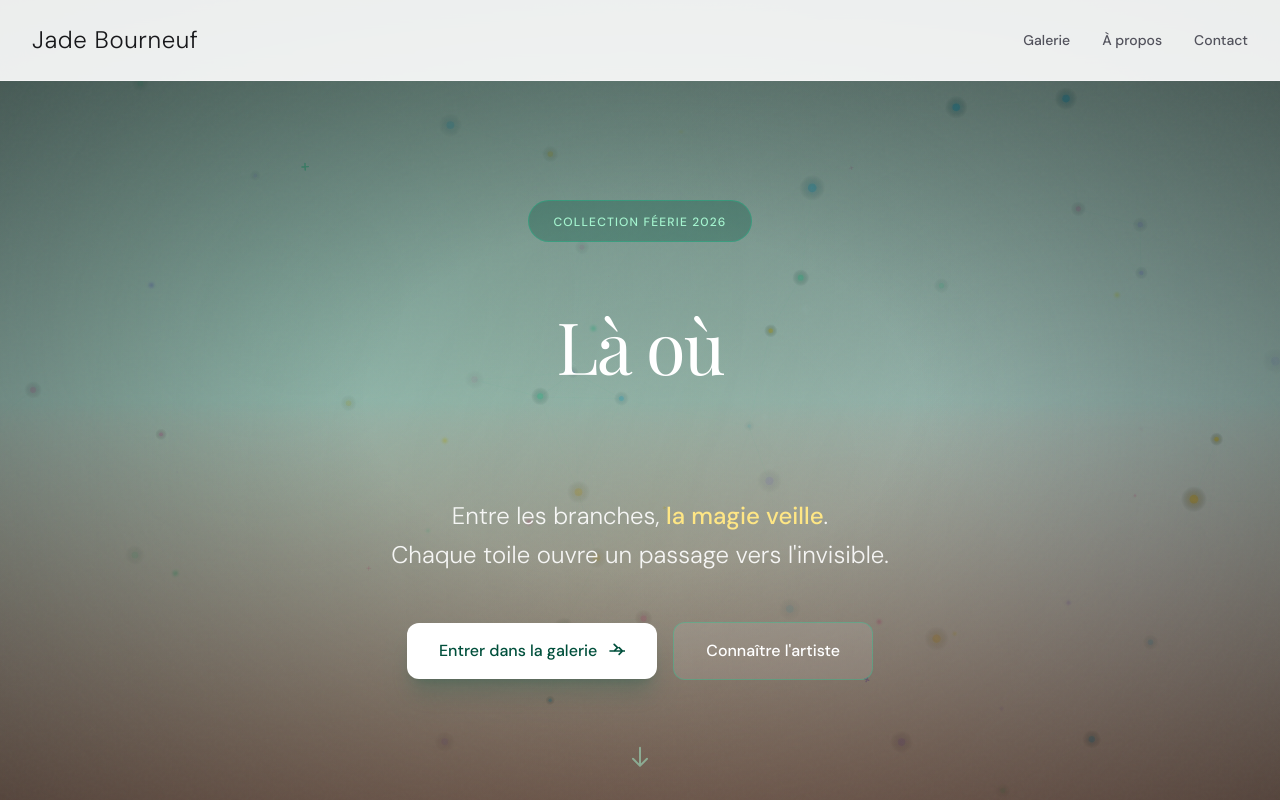
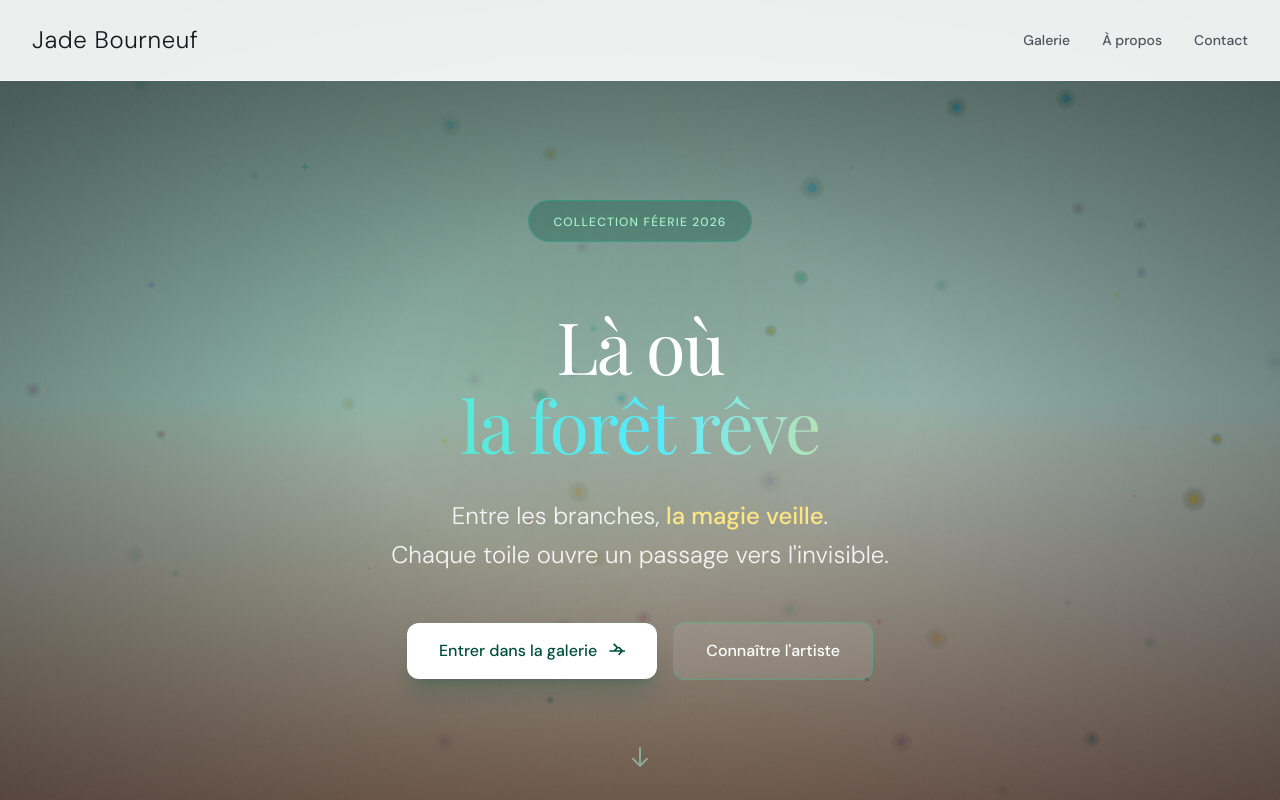
Before and after one commit to dbruyere28/jadecommelecailloux, a Next.js app: page / in a window 1280 px wide. Shown: the top 800 px of the page. Built offline with nearby package versions, Linux system fonts and the light colour scheme.

Commit message:
fix: TypeScript errors - motion.a for links + merge animate props
- Hero: Changed <a> to <motion.a> for Framer Motion whileHover/whileTap support
- GradientText: Merged duplicate animate/transition props into single objects

```diff
--- a/src/components/Hero.tsx
+++ b/src/components/Hero.tsx
@@ -65,7 +65,7 @@ export function Hero() {
 
         <StaggerContainer delay={0.9} stagger={0.2} className="flex flex-col sm:flex-row items-center justify-center gap-4">
           <StaggerItem>
-            <a
+            <motion.a
               href="#gallery"
               className="group px-8 py-4 bg-white text-emerald-900 font-medium rounded-xl hover:bg-emerald-50 transition-colors shadow-xl shadow-emerald-900/20 flex items-center justify-center gap-2"
               whileHover={{ scale: 1.02 }}
@@ -75,17 +75,17 @@ export function Hero() {
               <svg className="w-5 h-5 transition-transform group-hover:translate-x-1" fill="none" stroke="currentColor" viewBox="0 0 24 24">
                 <path strokeLinecap="round" strokeLinejoin="round" strokeWidth={2} d="M17 8l4 4-4 4m-6-12l4 4-4 4M6 12h18" />
               </svg>
-            </a>
+            </motion.a>
           </StaggerItem>
           <StaggerItem>
-            <a
+            <motion.a
               href="#about"
               className="px-8 py-4 bg-white/10 backdrop-blur-md text-white font-medium rounded-xl border border-emerald-400/30 hover:bg-emerald-400/20 transition-colors flex items-center justify-center gap-2"
               whileHover={{ scale: 1.02, borderColor: '#fde047' }}
               whileTap={{ scale: 0.98 }}
             >
               Connaître l'artiste
-            </a>
+            </motion.a>
           </StaggerItem>
         </StaggerContainer>
       </motion.div>
--- a/src/components/MagicBackground.tsx
+++ b/src/components/MagicBackground.tsx
@@ -512,11 +512,19 @@ export function GradientText({ children, className = '', delay = 0 }: { children
     <motion.span
       className={`${className} bg-gradient-to-r from-emerald-300 via-cyan-300 to-amber-300 bg-clip-text text-transparent`}
       initial={{ opacity: 0, y: 20, filter: 'blur(10px)' }}
-      animate={{ opacity: 1, y: 0, filter: 'blur(0px)' }}
-      transition={{ duration: 1.2, delay, ease: 'easeOut' }}
+      animate={{
+        opacity: 1,
+        y: 0,
+        filter: 'blur(0px)',
+        backgroundPosition: ['0% 50%', '100% 50%', '0% 50%'],
+      }}
+      transition={{
+        duration: 1.2,
+        delay,
+        ease: 'easeOut',
+        backgroundPosition: { duration: 8, repeat: Infinity, ease: 'linear' },
+      }}
       style={{ backgroundSize: '200% 200%' }}
-      animate={{ backgroundPosition: ['0% 50%', '100% 50%', '0% 50%'] }}
-      transition={{ backgroundPosition: { duration: 8, repeat: Infinity, ease: 'linear' } }}
     >
       {children}
     </motion.span>
```
